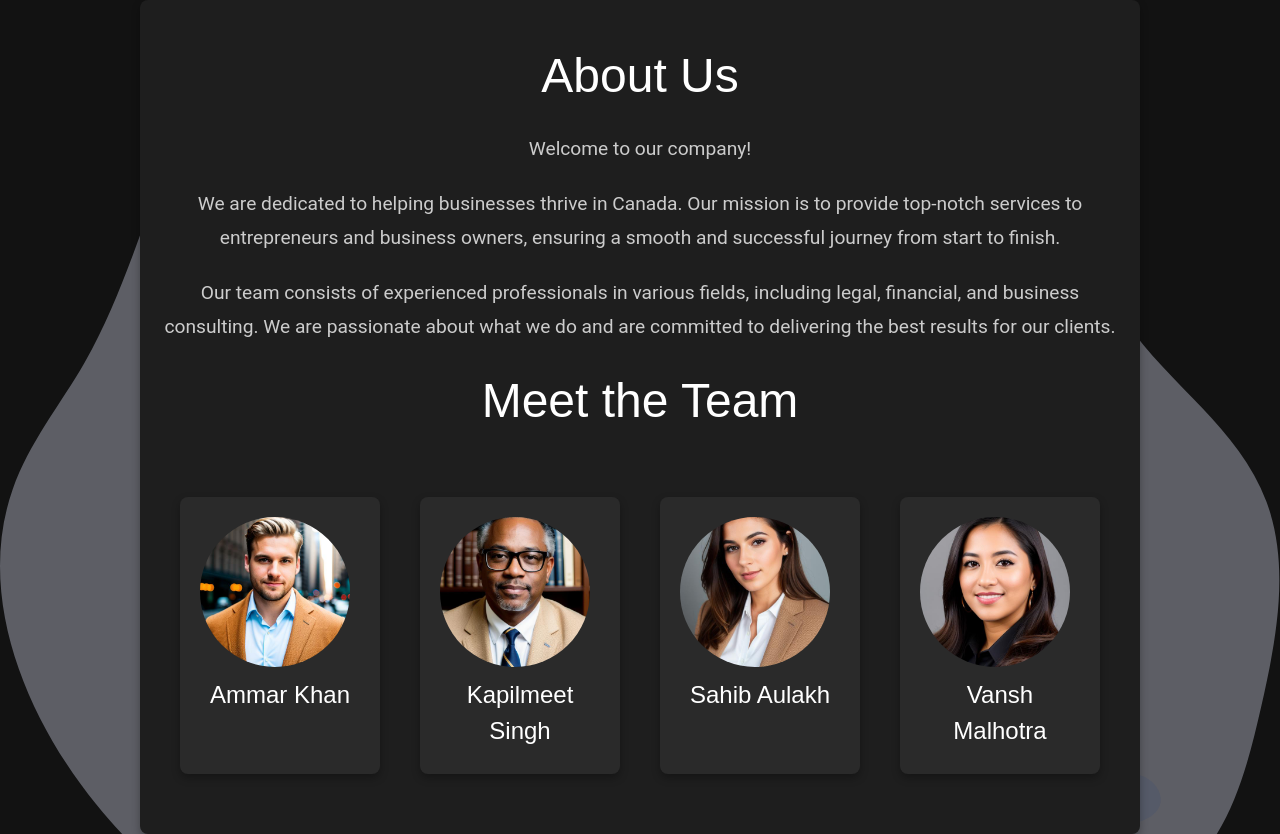
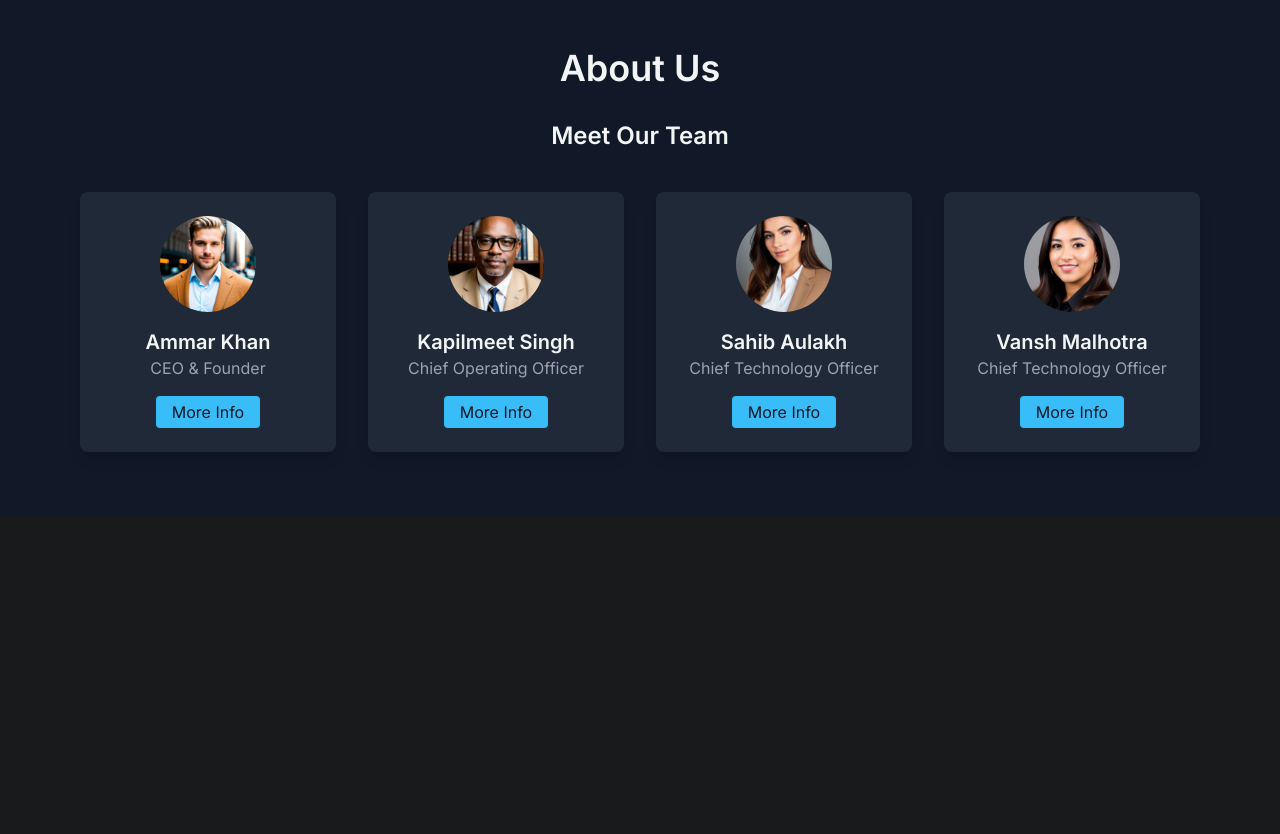
Before and after one commit to ksingh62/quick-incorp-app, a Next.js app: page /prototype/about in a window 1280 px wide. After the commit the page ends 800 px from the top, so only its background shows below. Built offline with nearby package versions, Linux system fonts and the light colour scheme; no server answers.

Commit message:
updated AboutUs page

```diff
--- a/src/app/prototype/about/page.js
+++ b/src/app/prototype/about/page.js
@@ -1,37 +1,81 @@
-import React from 'react';
-import Image from 'next/image';
-import './page.css';
+'use client'
+import React, { useState } from 'react';
 
-const AboutPage = () => {
+const teamMembers = [
+  {
+    name: 'Ammar Khan',
+    title: 'CEO & Founder',
+    imgSrc: '/pic-3.jpg',
+    description: ''
+  },
+  {
+    name: 'Kapilmeet Singh',
+    title: 'Chief Operating Officer',
+    imgSrc: '/pic-2.jpg',
+    description: ''
+  },
+  {
+    name: 'Sahib Aulakh',
+    title: 'Chief Technology Officer',
+    imgSrc: '/pic-1.jpg',
+    description: ''
+  },
+  {
+    name: 'Vansh Malhotra',
+    title: 'Chief Technology Officer',
+    imgSrc: '/pic-4.jpg',
+    description: ''
+  },
+];
+
+const AboutUs = () => {
+  const [expandedMember, setExpandedMember] = useState(null);
+
+  const handleMoreInfoClick = (index) => {
+    setExpandedMember(expandedMember === index ? null : index);
+  };
+
   return (
-    <div className="about-background">
-      <div className="about-container">
-        <h1>About Us</h1>
-        <p>Welcome to our company!</p>
-        <p>We are dedicated to helping businesses thrive in Canada. Our mission is to provide top-notch services to entrepreneurs and business owners, ensuring a smooth and successful journey from start to finish.</p>
-        <p>Our team consists of experienced professionals in various fields, including legal, financial, and business consulting. We are passionate about what we do and are committed to delivering the best results for our clients.</p>
-        <h2>Meet the Team</h2>
-        <div className="team">
-          <div className="team-member">
-            <Image src="/pic-3.jpg" alt="Ammar" width={150} height={150} />
-            <h3>Ammar Khan</h3>
-          </div>
-          <div className="team-member">
-            <Image src="/pic-2.jpg" alt="Kapil" width={150} height={150} />
-            <h3>Kapilmeet Singh</h3>
-          </div>
-          <div className="team-member">
-            <Image src="/pic-1.jpg" alt="Sahib" width={150} height={150} />
-            <h3>Sahib Aulakh</h3>
-          </div>
-          <div className="team-member">
-            <Image src="/pic-4.jpg" alt="Vansh" width={150} height={150} />
-            <h3>Vansh Malhotra</h3>
+
+      <section className="about-section bg-gray-900 text-gray-100 py-12">
+        <div className="container mx-auto px-6">
+          <h2 className="text-4xl font-semibold mb-6 text-center">About Us</h2>
+          <p className="text-lg mb-8 text-center">
+          </p>
+          <div className="team">
+            <h3 className="text-2xl font-semibold mb-6 text-center">Meet Our Team</h3>
+            <div className="flex flex-wrap justify-center">
+              {teamMembers.map((member, index) => (
+                <div
+                  key={index}
+                  className={`team-member bg-gray-800 p-6 m-4 rounded-lg shadow-lg text-center w-64 relative transition-all duration-300 ease-in-out ${expandedMember === index ? 'expanded' : ''}`}
+                  onMouseLeave={() => setExpandedMember(null)}
+                >
+                  <img className="w-24 h-24 rounded-full mx-auto mb-4" src={member.imgSrc} alt={member.name} />
+                  <h4 className="text-xl font-semibold">{member.name}</h4>
+                  <p className="text-gray-400">{member.title}</p>
+                  {expandedMember === index && <p className="text-gray-300 mt-4">{member.description}</p>}
+                  <button
+                    onClick={() => handleMoreInfoClick(index)}
+                    className={`more-info-btn mt-4 py-1 px-4 rounded text-gray-900 bg-sky-400 hover:bg-sky-300 transition-all ${expandedMember === index ? 'hidden' : ''}`}
+                  >
+                    More Info
+                  </button>
+                  {expandedMember === index && (
+                    <button
+                      onClick={() => handleMoreInfoClick(index)}
+                      className="more-info-btn mt-4 py-1 px-4 rounded text-gray-900 bg-red-400 hover:bg-red-300 transition-all"
+                    >
+                      Less Info
+                    </button>
+                  )}
+                </div>
+              ))}
+            </div>
           </div>
         </div>
-      </div>
-    </div>
+      </section>
   );
 };
 
-export default AboutPage;
+export default AboutUs;
```
